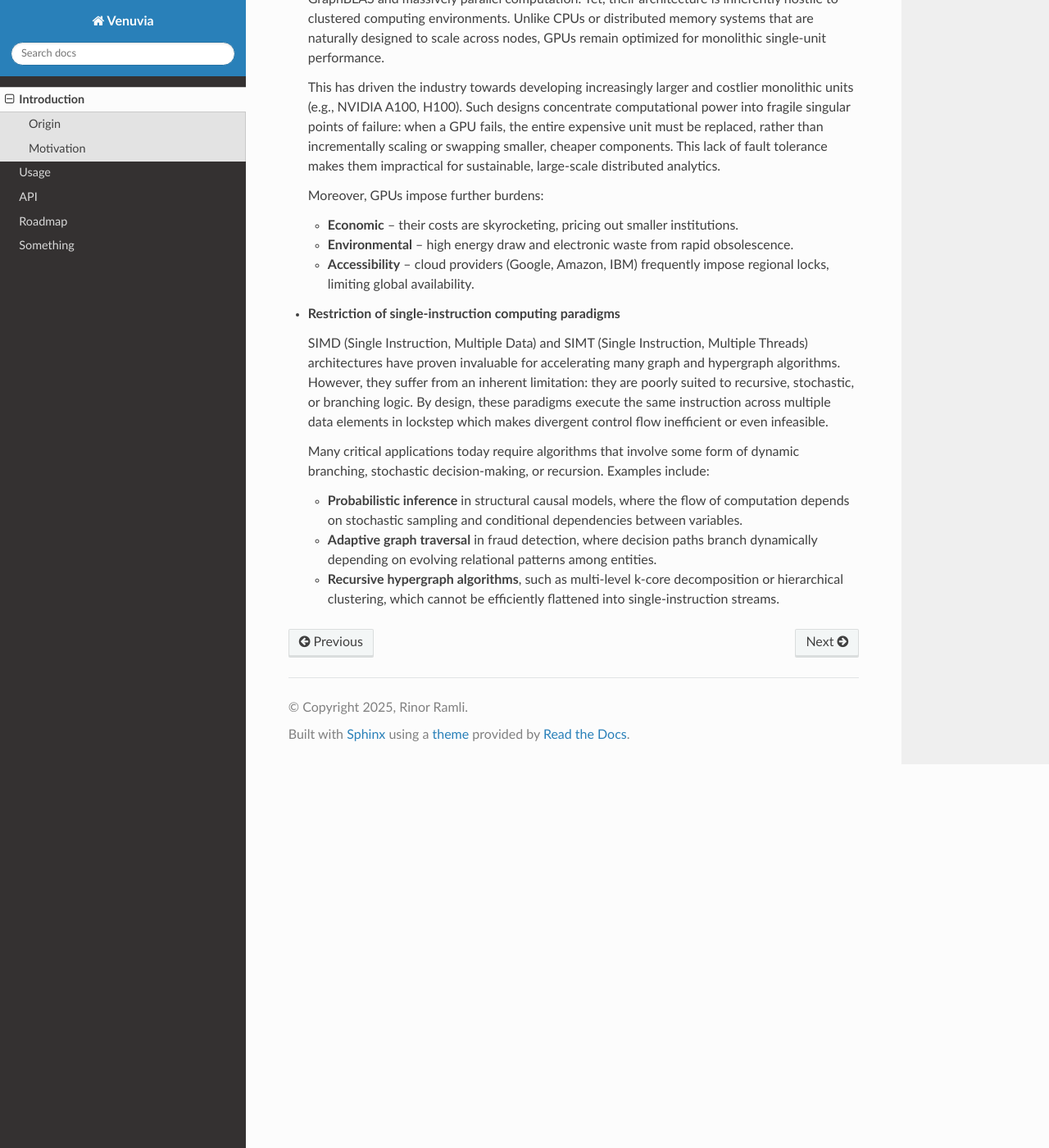
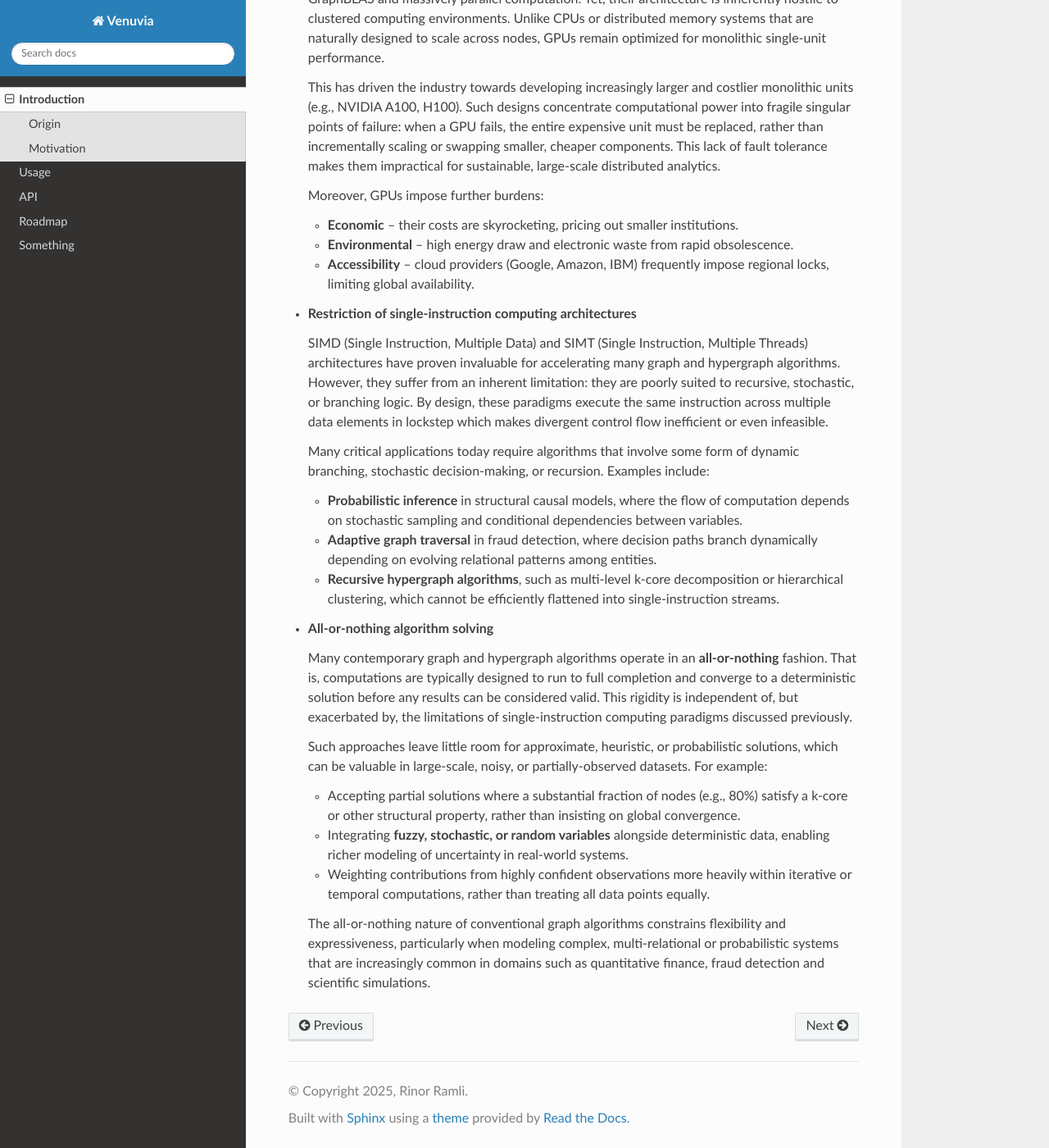
Before and after one commit to pawaka2025/venuvia, a Sphinx documentation site: the page built from docs/source/introduction.rst, in a window 1280 px wide and 1400 px high, scrolled down 1125 px. Shown: the whole window at 82% size. Built offline with Sphinx 7.4.7 and the Read the Docs theme 3.1.0, drawn with Linux system fonts in a browser that asks for light colours.

Commit message:
Update introduction.rst

```diff
--- a/docs/source/introduction.rst
+++ b/docs/source/introduction.rst
@@ -50,7 +50,7 @@ This backend has been conceived in order to address a number of pain points:
   - **Accessibility** – cloud providers (Google, Amazon, IBM) frequently impose regional locks,
     limiting global availability.
 
-- **Restriction of single-instruction computing paradigms**
+- **Restriction of single-instruction computing architectures**
 
   SIMD (Single Instruction, Multiple Data) and SIMT (Single Instruction, Multiple Threads)
   architectures have proven invaluable for accelerating many graph and hypergraph algorithms.
@@ -68,3 +68,26 @@ This backend has been conceived in order to address a number of pain points:
     depending on evolving relational patterns among entities.
   - **Recursive hypergraph algorithms**, such as multi-level k-core decomposition or
     hierarchical clustering, which cannot be efficiently flattened into single-instruction streams.
+
+- **All-or-nothing algorithm solving**
+
+  Many contemporary graph and hypergraph algorithms operate in an **all-or-nothing** fashion.
+  That is, computations are typically designed to run to full completion and converge to a
+  deterministic solution before any results can be considered valid. This rigidity is
+  independent of, but exacerbated by, the limitations of single-instruction computing
+  paradigms discussed previously.
+
+  Such approaches leave little room for approximate, heuristic, or probabilistic solutions,
+  which can be valuable in large-scale, noisy, or partially-observed datasets. For example:
+
+  - Accepting partial solutions where a substantial fraction of nodes (e.g., 80%) satisfy
+    a k-core or other structural property, rather than insisting on global convergence.
+  - Integrating **fuzzy, stochastic, or random variables** alongside deterministic data,
+    enabling richer modeling of uncertainty in real-world systems.
+  - Weighting contributions from highly confident observations more heavily within iterative
+    or temporal computations, rather than treating all data points equally.
+
+  The all-or-nothing nature of conventional graph algorithms constrains flexibility and
+  expressiveness, particularly when modeling complex, multi-relational or probabilistic
+  systems that are increasingly common in domains such as quantitative finance, fraud
+  detection and scientific simulations.
```
